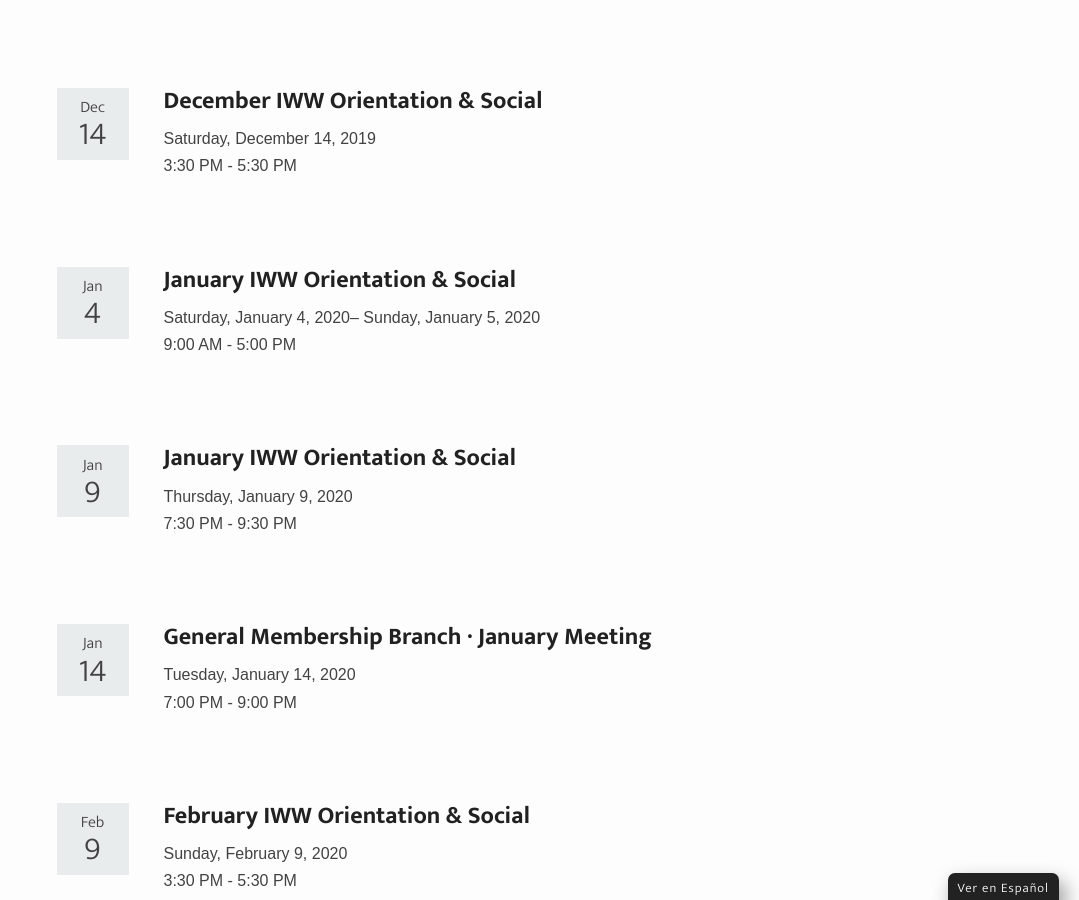
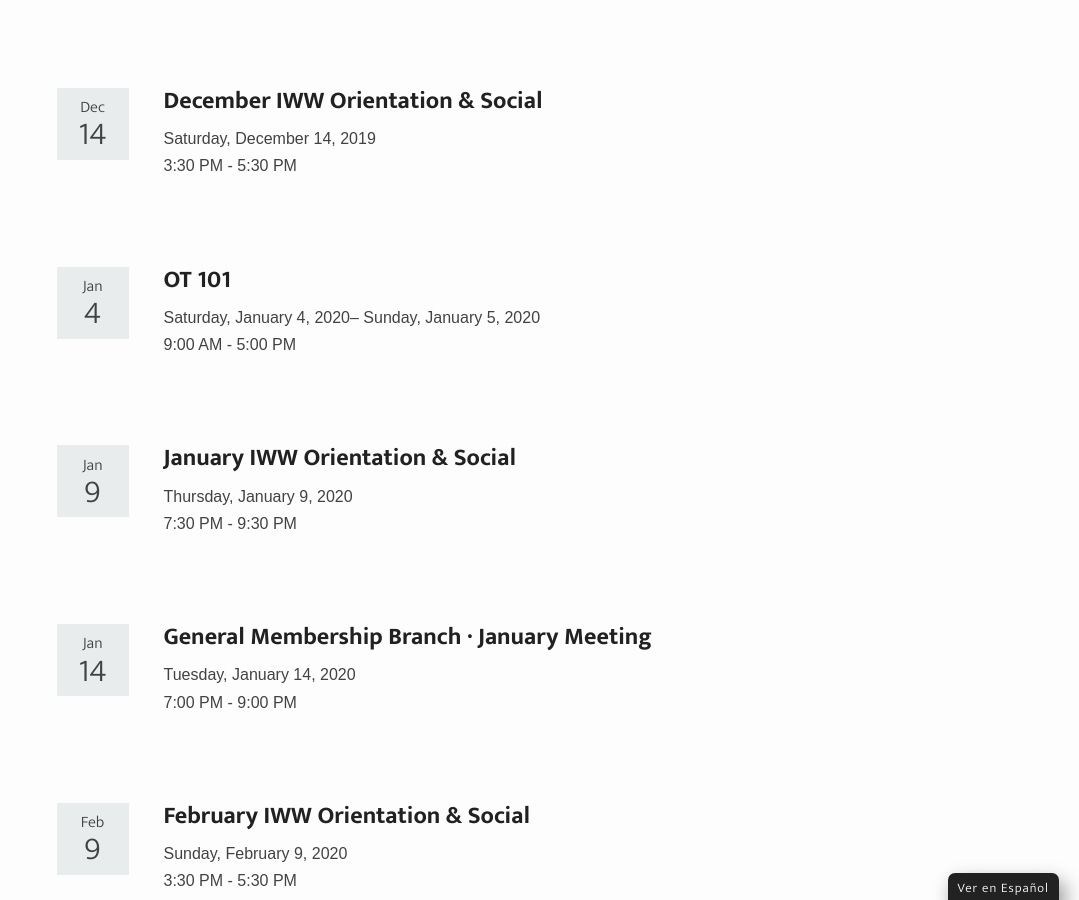
Before and after one commit to IWW-NYC-GMB/iww.nyc, a Jekyll site: the page built from _events/index.html, in a window 1280 px wide and 900 px high, scrolled down 967 px. Shown: the whole window, without its empty margins (201-1280 px from the left). Built offline with Jekyll 4.4.1, drawn with Linux system fonts in a browser that asks for light colours; some web fonts are replaced.

Commit message:
Update ot101-jan-20.md

```diff
--- a/_events/ot101-jan-20.md
+++ b/_events/ot101-jan-20.md
@@ -1,6 +1,6 @@
 ---
 layout: event
-title: January IWW Orientation & Social
+title: OT 101
 date: 'Saturday, January 4, 2020'
 last-date: 'Sunday, January 5, 2020'
 time: '9:00 AM - 5:00 PM'
```
